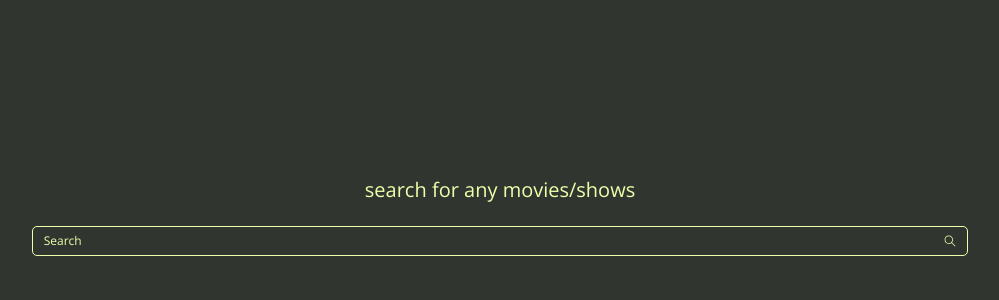
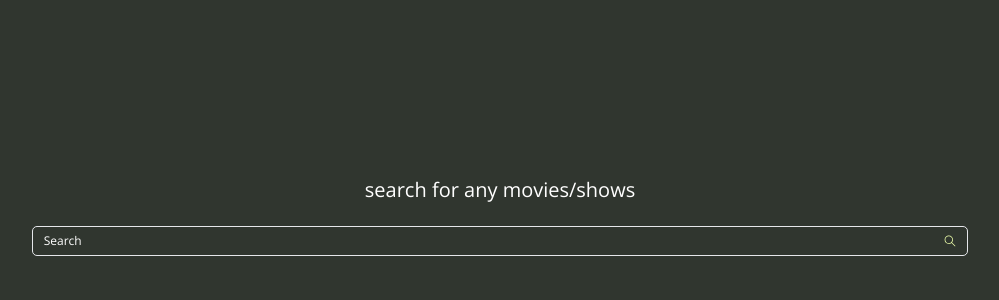
Before and after one commit to Massa-Albani4/movie-trailer-app, a React (Vite) app: page / in a window 1280 px wide. Shown: the top 300 px of the page, without its empty margins (140-1139 px from the left). Built offline with nearby package versions, Linux system fonts and the light colour scheme.

Commit message:
Add input styles to xl

```diff
--- a/src/App.jsx
+++ b/src/App.jsx
@@ -6,25 +6,29 @@ import searchIcon from "./search-icon.svg";
 function App() {
   return (
     <div className="h-screen flex font-body justify-center bg-dark-green">
-      <div className="flex flex-col items-center mt-44 w-[87%]">
-        <h1 className="text-xl mb-[1.38rem] text-light-green">
+      <div className="flex flex-col items-center mt-44 w-[87%] xl:w-[31%]">
+        <h1 className="text-xl xl:text-[2rem] mb-[1.38rem] xl:mb-[4.5rem] text-white">
           search for any movies/shows
         </h1>
         <div
-          className="border-[1px] w-[84%] mb-14 cursor-pointer flex flex-row bg-dark-green rounded-[5px] px-[.65rem] py-[.38rem] text-light-green"
+          className="border-[1px] w-[84%] xl:w-full mb-14 cursor-pointer flex flex-row bg-dark-green rounded-[5px] px-[.65rem] xl:px-5 py-[.38rem] xl:py-[.38rem] text-light-green"
           autoComplete="off"
         >
           <input
-            className="bg-transparent w-full focus:outline-none focus:ring-0 placeholder:text-light-green placeholder:text-xs text-xs"
+            className="bg-transparent w-full flex justify-center items-center focus:outline-none focus:ring-0 placeholder:text-white placeholder:text-xs xl:placeholder:text-base xl:mb-[.13rem] text-xs xl:text-base text-white"
             type="text"
             placeholder="Search"
           />
-          <img className="size-3 mt-[.1rem]" src={searchIcon} alt="" />
+          <img
+            className="size-3 xl:size-4 xl:mt-1 mt-[.1rem]"
+            src={searchIcon}
+            alt=""
+          />
         </div>
         <ReactPlayer
           url="https://www.youtube.com/watch?v=LXb3EKWsInQ"
           width={"100%"}
-          height={"18rem"}
+          height={"19rem"}
         />
       </div>
     </div>
--- a/tailwind.config.js
+++ b/tailwind.config.js
@@ -10,14 +10,13 @@ export default {
       backgroundColor: {
         transparent: "transparent",
       },
+      colors: {
+        "dark-green": "#30362F",
+      },
     },
     fontFamily: {
       body: ["Open Sans"],
     },
-    colors: {
-      "light-green": "#EDFFAB",
-      "dark-green": "#30362F",
-    },
   },
   plugins: [],
 };
```
